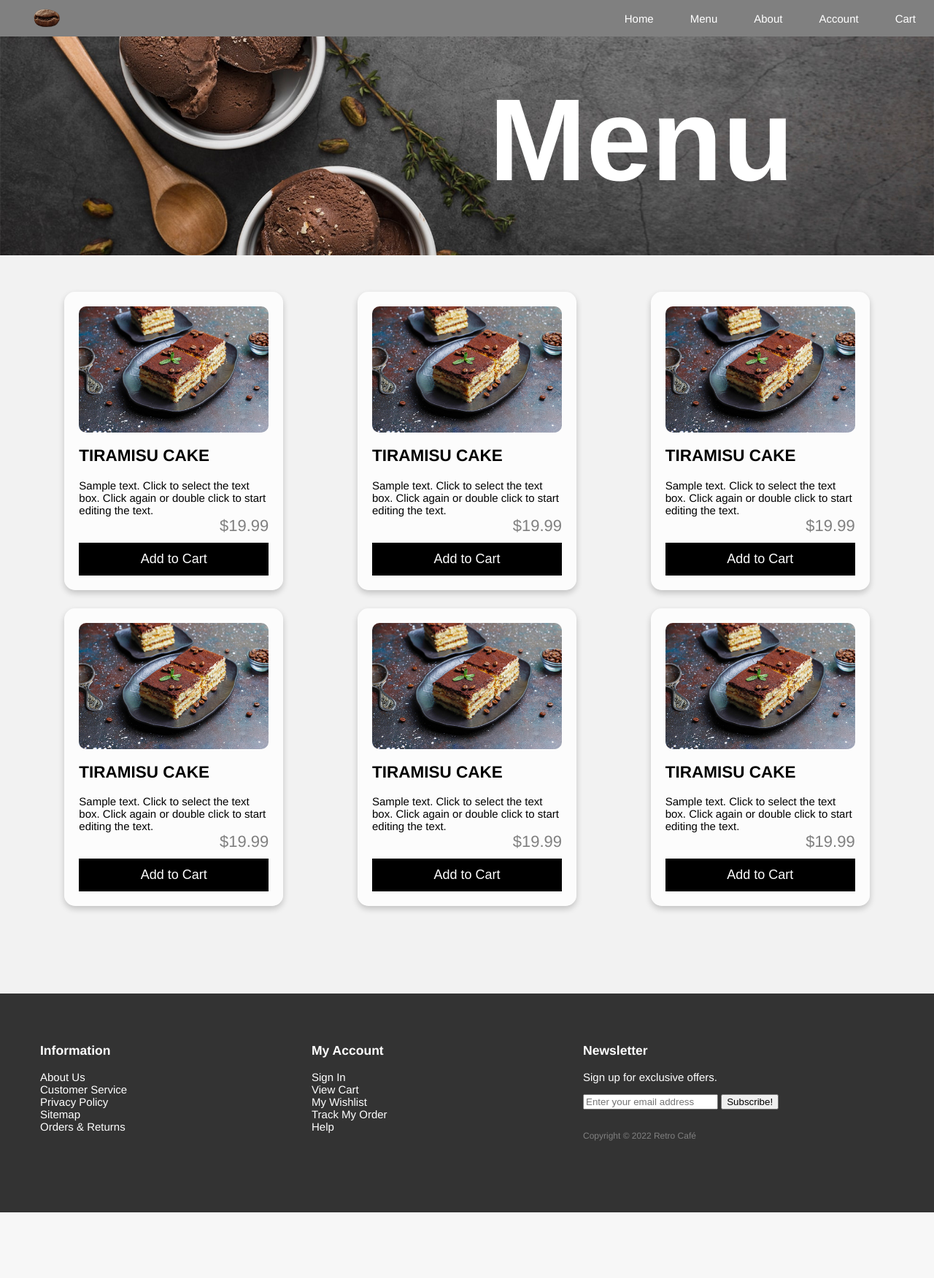
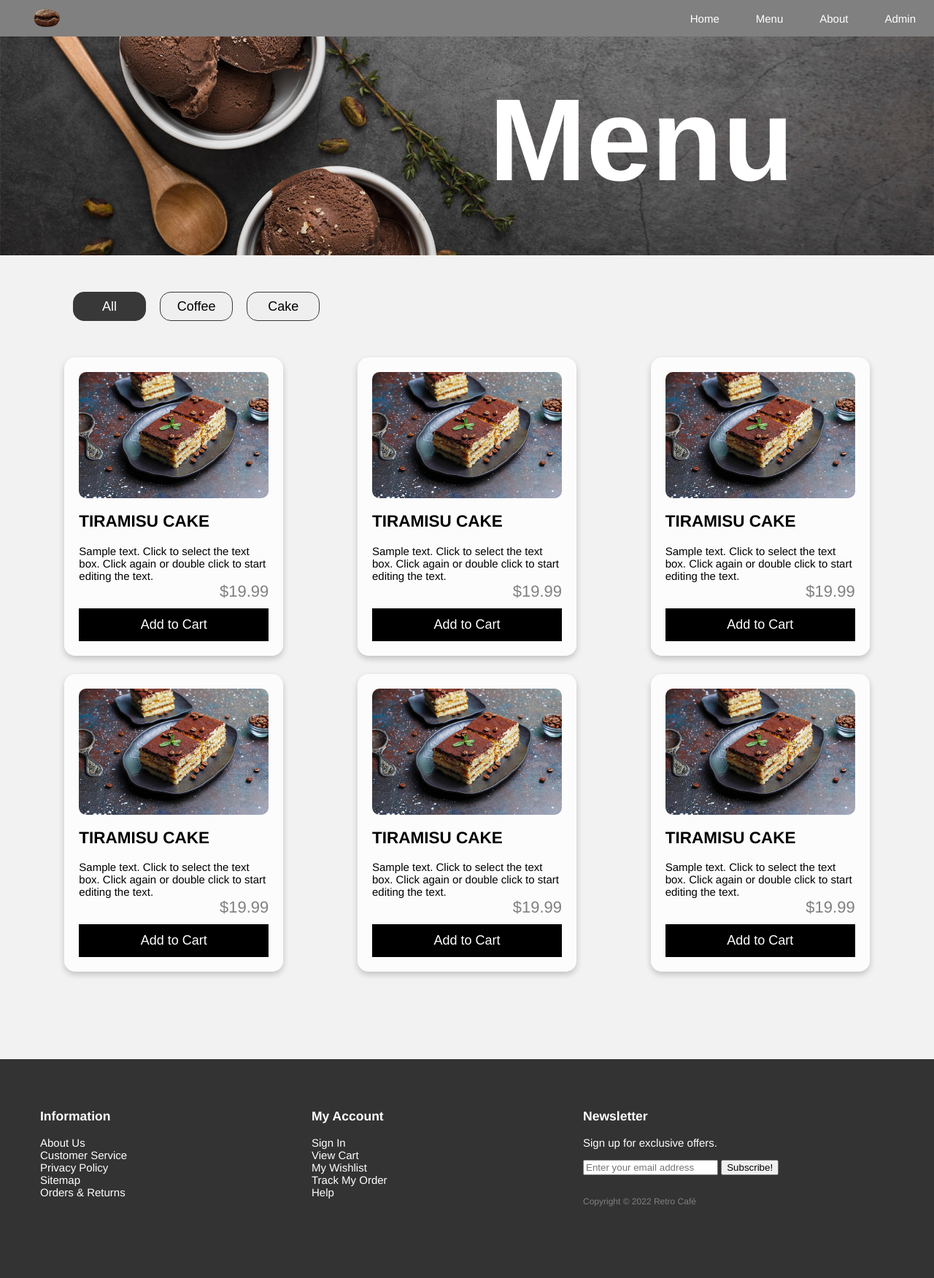
Before and after one commit to jason45992/RetroCafe, a PHP site: page /menu.php in a window 1280 px wide. Shown: the whole page at 73% size. Before the commit the page ends 1662 px from the top, so only its background shows below. Run offline with PHP 8.4, Linux system fonts and the light colour scheme; the visitor is signed in with stand-in values (Sample User, id 1).

Commit message:
Update menu js

```diff
--- /dev/null
+++ b/menu.js
@@ -0,0 +1,18 @@
+function updateContentByFilter(id) {
+    if(id == "btn-all"){
+        document.getElementById("btn-all").classList = ["active"];
+        document.getElementById("btn-coffee").classList = ["inActive"];
+        document.getElementById("btn-cake").classList = ["inActive"];
+
+    }else if(id == "btn-coffee"){
+        document.getElementById("btn-all").classList = ["inActive"];
+        document.getElementById("btn-coffee").classList = ["active"];
+        document.getElementById("btn-cake").classList = ["inActive"];
+
+    }else if(id == "btn-cake"){
+        document.getElementById("btn-all").classList = ["inActive"];
+        document.getElementById("btn-coffee").classList = ["inActive"];
+        document.getElementById("btn-cake").classList = ["active"];
+
+    }
+}
--- a/menu.php
+++ b/menu.php
@@ -33,16 +33,14 @@
                     if($user_id){
                         if($user_is_admin == '0'){
                             echo "<li><a href=\"account_customer.php\">Account</a></li>";
+                            echo "<li><a href=\"cart.php\">Cart</a></li>";
                         } else {
-                            echo "<li><a href=\"account_admin.php\">Account</a></li>";
+                            echo "<li><a href=\"account_admin.php\">Admin</a></li>";
                         }
                     }else{
                         echo "<li><a href=\"login.php\">Login</a></li>";
                     }
                 ?>
-                <li>
-                    <a href="cart.php"> Cart</a>
-                </li>
             </ul>
         </div>
     </nav>
@@ -55,6 +53,11 @@
                 <h1>Menu</h1>
             </div>
         </div>
+    </div>
+    <div class="menu-filter">
+        <button id="btn-all" class="active" onclick="updateContentByFilter(this.id)">All</button>
+        <button id="btn-coffee" class="inActive" onclick="updateContentByFilter(this.id)">Coffee</button>
+        <button id="btn-cake" class="inActive" onclick="updateContentByFilter(this.id)">Cake</button>
     </div>
     <div class="menu-list">
         <div class="menu-item">
@@ -142,6 +145,6 @@
     </footer>
 </body>
 
-
+<script type="text/javascript" src="menu.js"></script>
 
 </html>
```
